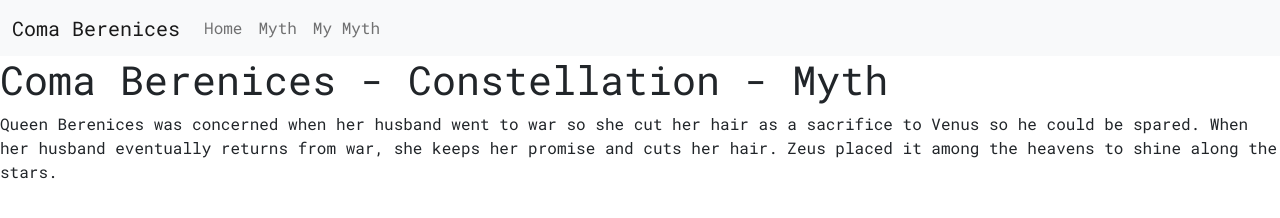
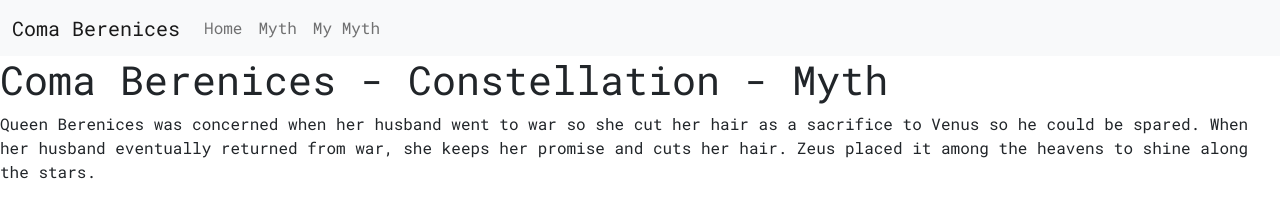
Before and after one commit to ThePeeps191/coma-berenices-myth, a plain HTML site: page myth.html in a window 1280 px wide. Drawn offline with nearby package versions, Linux system fonts and the light colour scheme.

Commit message:
Update myth.html

```diff
--- a/myth.html
+++ b/myth.html
@@ -35,7 +35,7 @@
 	</div>
 </nav>
 	<h1>Coma Berenices - Constellation - Myth</h1>
-  <p>Queen Berenices was concerned when her husband went to war so she cut her hair as a sacrifice to Venus so he could be spared. When her husband eventually returns from war, she keeps her promise and cuts her hair. Zeus placed it among the heavens to shine along the stars.</p>
+  <p>Queen Berenices was concerned when her husband went to war so she cut her hair as a sacrifice to Venus so he could be spared. When her husband eventually returned from war, she keeps her promise and cuts her hair. Zeus placed it among the heavens to shine along the stars.</p>
 	<script src="https://cdn.jsdelivr.net/npm/bootstrap@5.1.3/dist/js/bootstrap.bundle.min.js" integrity="sha384-ka7Sk0Gln4gmtz2MlQnikT1wXgYsOg+OMhuP+IlRH9sENBO0LRn5q+8nbTov4+1p" crossorigin="anonymous"></script>
 </body>
 </html>
```
